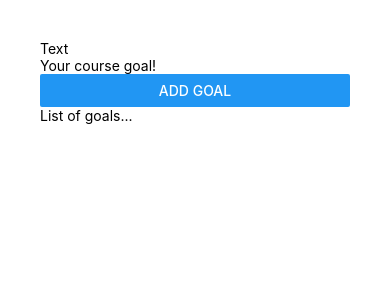
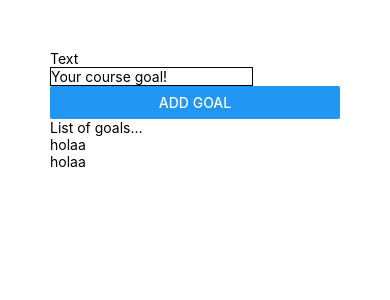
Before and after one commit to wildchamo/RNCblank, a React Native app: screen / in a window 390 px wide. Shown: the top 300 px of the page. Built offline with nearby package versions, Linux system fonts and the light colour scheme.

Commit message:
feat: add input container styling and text elements to goals list

```diff
--- a/App.js
+++ b/App.js
@@ -4,13 +4,18 @@
 export default function App() {
   return (
     <View style={styles.appContainer}>
-      <View>
+      <View style={styles.inputContainer}>
         <Text>Text</Text>
-        <TextInput placeholder="Your course goal!"></TextInput>
+        <TextInput
+          placeholder="Your course goal!"
+          style={styles.textInput}
+        ></TextInput>
         <Button title="Add Goal"></Button>
       </View>
       <View>
         <Text>List of goals...</Text>
+        <Text>holaa</Text>
+        <Text>holaa</Text>
       </View>
     </View>
   );
@@ -18,6 +23,15 @@
 
 const styles = StyleSheet.create({
   appContainer: {
-    padding: 40,
+    padding: 50,
+  },
+  inputContainer: {
+    flexDirection: "column",
+    justifyContent: "space-between",
+  },
+  textInput: {
+    borderWidth: 1,
+    borderColor: "black",
+    width: "70%",
   },
 });
```
